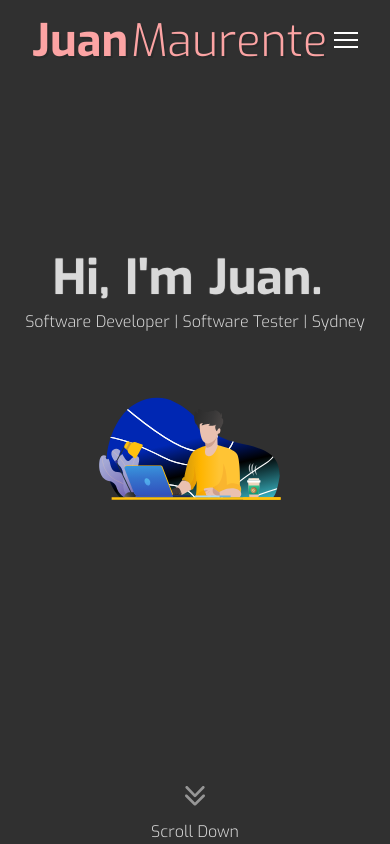
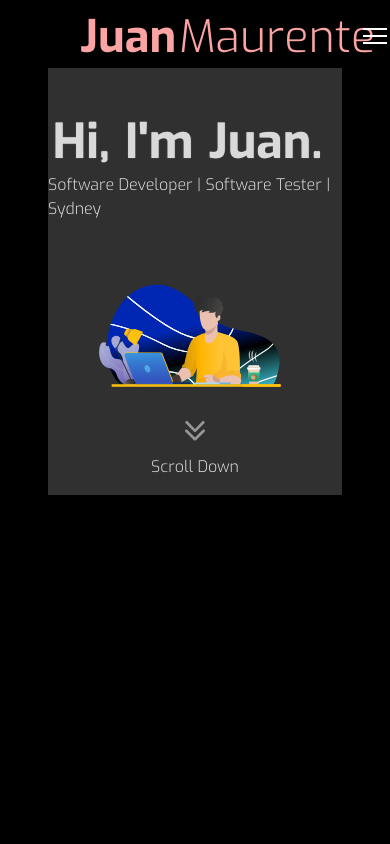
Before and after one commit to juanmaurente/portfolio-juanmaurente, a React (Vite) app: page / in a window 390 px wide. Built offline with nearby package versions, Linux system fonts and the light colour scheme.

Commit message:
fixing responsiveness and addin about section to the project

```diff
--- a/src/App.tsx
+++ b/src/App.tsx
@@ -3,14 +3,18 @@ import { useState } from 'react';
 import './index.css';
 import Navbar from './components/Navbar/Navbar/Navbar';
 import Hero from './components/Hero/Hero';
+import About from './components/About/About';
 
 function App() {
 	const [menuOpen, setMenuOpen] = useState(false);
 
 	return (
 		<>
-			<Navbar />
-			<Hero />
+			<div className='container'>
+				<Navbar />
+				<Hero />
+				<About />
+			</div>
 		</>
 	);
 }
--- /dev/null
+++ b/src/components/About/About.module.css
@@ -0,0 +1,113 @@
+.about {
+	width: 100%;
+	height: 100%;
+	background-color: yellow;
+}
+
+/* #about {
+	position: absolute;
+	bottom: 0;
+	width: 100vw;
+	height: 100vh;
+}
+
+
+.card {
+	margin-top: 65rem;
+	display: flex;
+	flex-direction: column;
+	align-items: center;
+	text-align: center;
+	width: 100%;
+	padding-bottom: 8rem;
+}
+
+.cardTitle h1 {
+	margin-top: 1rem;
+	font-size: 4rem;
+	line-height: 4rem;
+	letter-spacing: -1.14px;
+}
+.cardWelcome {
+	color: #fff;
+	font-size: 4rem;
+	margin-bottom: 2.4rem;
+	line-height: 4rem;
+	letter-spacing: -1.14px;
+	font-weight: 700;
+}
+
+.cardName {
+	text-decoration: underline;
+	text-decoration-color: green;
+	text-decoration-thickness: 4px;
+	text-underline-offset: 10px;
+}
+
+.cardDescription {
+	padding-top: 2rem;
+	color: var(--color-Grey);
+	font-size: 1.6rem;
+	font-weight: 500;
+	line-height: 2.6rem;
+}
+
+.cardButton {
+	background-color: rgba(0, 0, 0, 0);
+	border: 0;
+	border-bottom: 2px solid green;
+	padding: 1.3rem 0 1.3rem 0;
+	white-space: nowrap;
+	font-weight: 700;
+	transition: transform 0.3s ease-out;
+}
+
+.cardButton a {
+	text-decoration: none;
+	text-transform: uppercase;
+	color: #fff;
+	font-size: 1.6rem;
+	letter-spacing: 2.29px;
+	line-height: 2.6rem;
+}
+
+.cardButton a:hover {
+	cursor: pointer;
+	color: green;
+}
+
+@media (min-width: 768px) {
+	.card {
+		margin-top: 0;
+		align-items: flex-start;
+		text-align: left;
+		max-width: 65rem;
+		min-height: 600px;
+	}
+
+	.cardTitle h1 {
+		font-size: 7.2rem;
+		line-height: 7.2rem;
+		letter-spacing: -2.05px;
+	}
+
+	.cardDescription {
+		width: 44rem;
+	}
+}
+
+@media (min-width: 1440px) {
+	.card {
+		max-width: 70rem;
+	}
+
+	.cardDescription {
+		width: 44rem;
+	}
+
+	.cardTitle h1 {
+		font-size: 8.8rem;
+		line-height: 8.8rem;
+		letter-spacing: -2.5px;
+	}
+} */
--- /dev/null
+++ b/src/components/About/About.tsx
@@ -0,0 +1,33 @@
+import React from 'react';
+import styles from './About.module.css';
+
+const About = () => {
+	return (
+		<section className={styles.about}>
+			{/* <div className={styles.card}>
+				<div className={styles.cardTitle}>
+					<h1>
+						Hola! I’m
+						<span className={styles.cardName}>Juan Maurente.</span>
+					</h1>
+				</div>
+				<p className={styles.cardDescription}>
+					Hi there! I am Juan. As a Junior Full-Stack Developer based
+					in Sydney, I'm always exploring new technologies to build
+					modern and responsive web applications. Over the last two
+					years I've been builiding several projects using the most
+					popular techs incluiding HTML, CSS, JavaScript, React.js,
+					Java, Spring-boot, web platforms incluiding Webflow and
+					Wordpress as well as Cloud services such as GCP and AWS. I
+					build modern and clean websites, SEO optimized and work
+					face-to-face with my clients to get all requirements.
+				</p>
+				<button className={styles.cardButton}>
+					<a href='#contact'>Contact me</a>
+				</button>
+			</div> */}
+		</section>
+	);
+};
+
+export default About;
--- a/src/components/Hero/Hero.module.css
+++ b/src/components/Hero/Hero.module.css
@@ -1,14 +1,12 @@
 /* CSS en CamelCase */
 .heroContainer {
-	position: absolute;
-	z-index: -1;
-	top: 0;
-	height: 100vh;
-	width: 100vw;
+	height: 100%;
+	width: 100%;
 	background-color: rgb(48, 48, 48);
 	display: flex;
 	flex-direction: column;
 	align-items: center;
+	padding: 3rem 0 1rem 0;
 }
 
 .contentContainer {
@@ -17,6 +15,7 @@
 	display: flex;
 	flex-direction: column;
 	justify-content: center;
+	flex-wrap: wrap;
 }
 
 .titleContainer {
@@ -43,7 +42,6 @@
 	flex-direction: column;
 	display: flex;
 	align-items: center;
-	padding: 0;
 }
 
 .titleDescription {
@@ -87,6 +85,7 @@
 
 	.animationContainer {
 		margin-left: 5rem;
+		padding: 8rem 0;
 	}
 
 	.animation {
--- a/src/components/Navbar/Navbar/Navbar.module.css
+++ b/src/components/Navbar/Navbar/Navbar.module.css
@@ -1,14 +1,12 @@
 /* Navbar.module.css con clases en camelCase */
 .nav {
-	background-color: var();
-	position: relative;
 	margin: 0 2rem;
 	z-index: 2;
 	display: flex;
 	justify-content: space-between;
 	align-items: center;
-	flex-wrap: wrap;
-
+	flex-wrap: nowrap;
+	height: 8vh;
 }
 
 .logo {
--- a/src/components/Navbar/Navbar/Navbar.tsx
+++ b/src/components/Navbar/Navbar/Navbar.tsx
@@ -30,10 +30,7 @@ const Navbar = () => {
 
 	return (
 		<>
-			<div>
-				<div
-					ref={boxRef}
-					className={`${styles.nav} ${styles.container}`}>
+			<div ref={boxRef} className={`${styles.nav} ${styles.container}`}>
 				<div className={styles.logo}>
 					<h2 className={styles.logoThick}>Juan</h2>
 					<h2 className={styles.logoThin}>Maurente</h2>
@@ -56,7 +53,7 @@ const Navbar = () => {
 					</li>
 				</ul>
 			</div>
-			</div>
+
 			<FullPageMenu menuOpen={menuOpen} />
 		</>
 	);
--- a/src/index.css
+++ b/src/index.css
@@ -52,7 +52,7 @@ body {
 	min-height: 100vh;
 	background-color: #000000;
 	color: #d9d9d9;
-	overflow: hidden;
+
 }
 
 h1 {
@@ -61,8 +61,7 @@ h1 {
 }
 
 .container {
-	max-width: 1028px;
-	display: flex;
-	justify-content: center;
-	align-items: center;
+	max-width: 1600px;
+	margin: 0 auto;
+	padding: 0 3rem;
 }
```
Also changed, not shown: src/components/Projects/Projects.module.css (added), src/components/Projects/Projects.tsx (added). Lines whose indentation alone changed are shown as unchanged.
